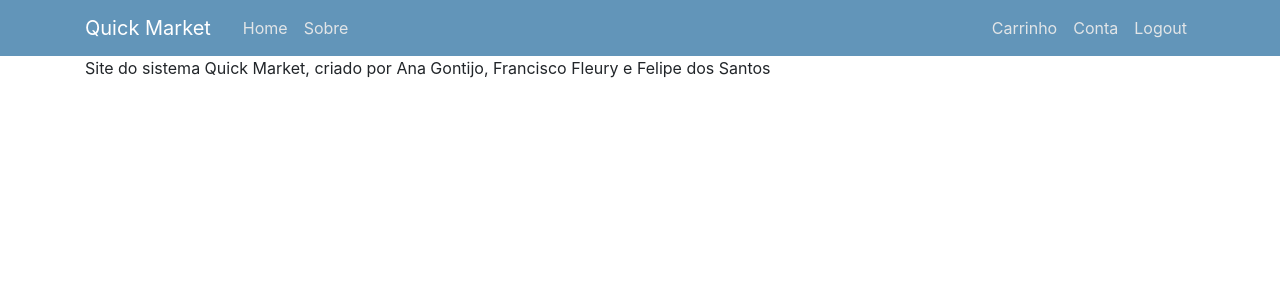
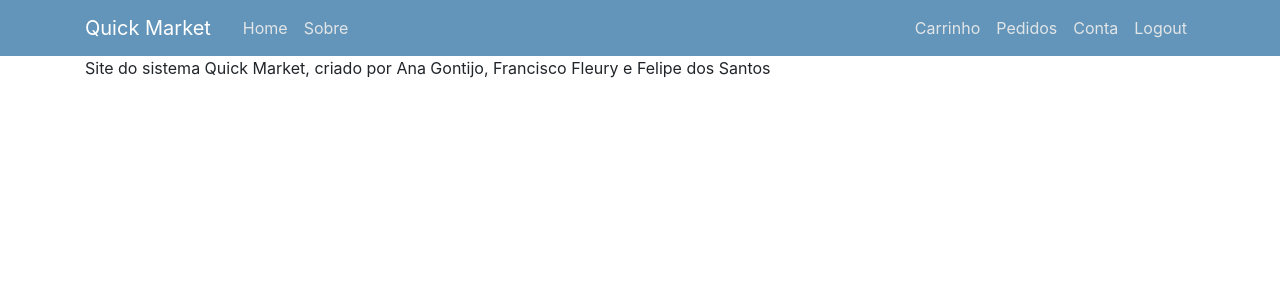
Before and after one commit to anagontijo/mercado_online, a Flask app: page /about in a window 1280 px wide. Shown: the top 300 px of the page. Run offline with Flask 2, Linux system fonts and the light colour scheme; a user stored in the database is signed in; some libraries are stand-ins or nearby versions.

Commit message:
Adicionando a aba pedidos

```diff
--- a/flask_blog/flaskblog/templates/layout.html
+++ b/flask_blog/flaskblog/templates/layout.html
@@ -84,11 +84,13 @@
                         {% if is_adm %}
                         <a class="nav-item nav-link" href="{{ url_for('add_new_product') }}">Adicionar Produtos</a>
                         <!--<a class="nav-item nav-link" href="{{ url_for('new_post') }}">New Post</a>-->
+                        <a class="nav-item nav-link" href="{{ url_for('orders') }}">Pedidos</a>
                         <a class="nav-item nav-link" href="{{ url_for('account') }}">Conta</a>
                         <a class="nav-item nav-link" href="{{ url_for('logout') }}">Logout</a>
                         {% else %}
                         <!--<a class="nav-item nav-link" href="{{ url_for('new_post') }}">New Post</a>-->
                         <a class="nav-item nav-link" href="{{ url_for('shopcart') }}">Carrinho</a>
+                        <a class="nav-item nav-link" href="{{ url_for('orders') }}">Pedidos</a>
                         <a class="nav-item nav-link" href="{{ url_for('account') }}">Conta</a>
                         <a class="nav-item nav-link" href="{{ url_for('logout') }}">Logout</a>
                         {% endif %}
```
